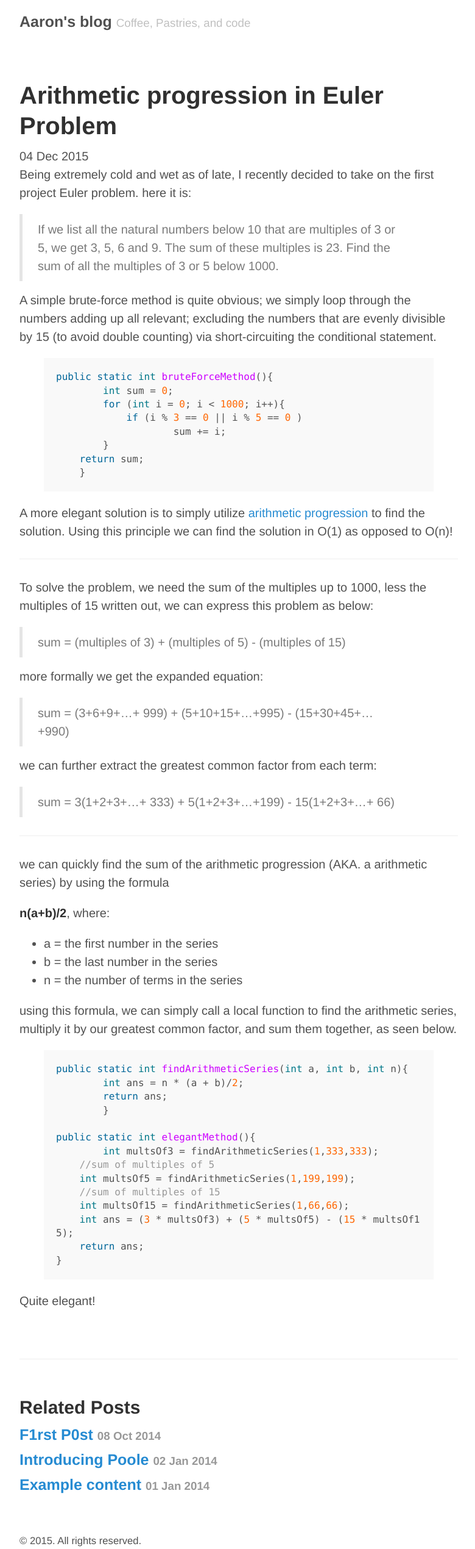
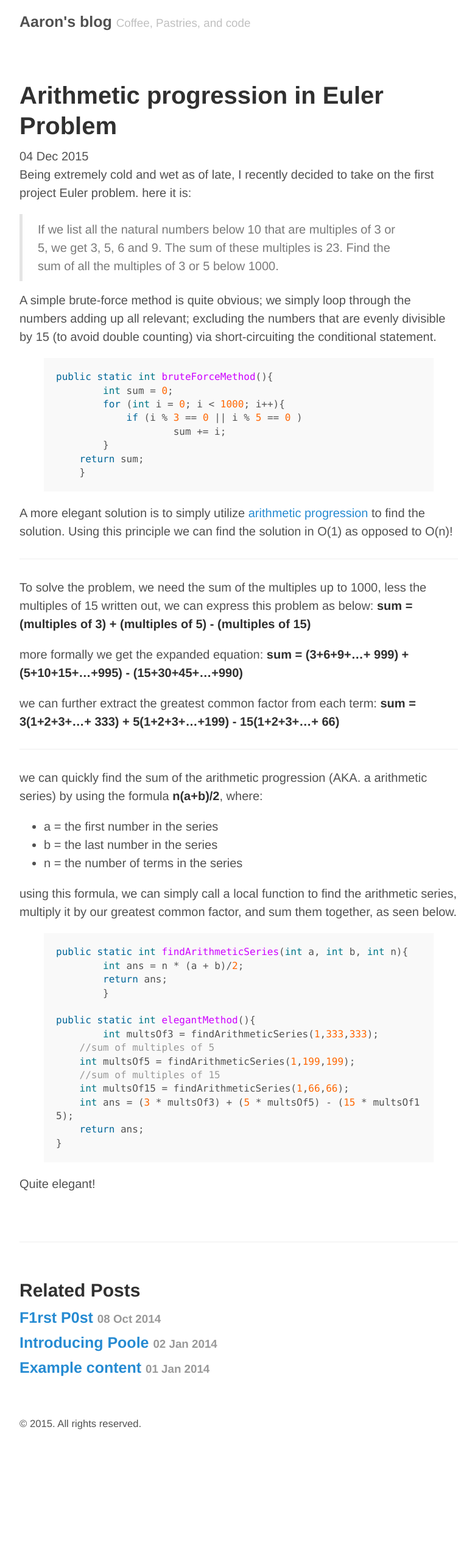
Before and after one commit to aahill/aahill.github.io, a Jekyll site: the page built from _posts/2015-12-04- project-euler1.md, in a window 1280 px wide. Shown: the whole page at 61% size, without its empty margins (248-1028 px from the left). Built offline with Jekyll 4.4.1, drawn with Linux system fonts in a browser that asks for light colours; after the commit the page ends 2348 px from its top, so only the background shows below that.

```diff
--- a/_posts/2015-12-04- project-euler1.md
+++ b/_posts/2015-12-04- project-euler1.md
@@ -32,18 +32,17 @@ to find the solution. Using this principle we can find the solution in O(1) as o
 
 To solve the problem, we need the sum of the multiples up to 1000, less the multiples of 15
 written out, we can express this problem as below:
-> sum = (multiples of 3) + (multiples of 5) - (multiples of 15)
+**sum = (multiples of 3) + (multiples of 5) - (multiples of 15)**
 
 more formally we get the expanded equation:
-> sum = (3+6+9+...+ 999) + (5+10+15+...+995) - (15+30+45+...+990)
+**sum = (3+6+9+...+ 999) + (5+10+15+...+995) - (15+30+45+...+990)**
 
 we can further extract the greatest common factor from each term:
-> sum = 3(1+2+3+...+ 333) + 5(1+2+3+...+199) - 15(1+2+3+...+ 66)
+**sum = 3(1+2+3+...+ 333) + 5(1+2+3+...+199) - 15(1+2+3+...+ 66)**
 
 -----
 
 we can quickly find the sum of the arithmetic progression (AKA. a arithmetic series) by using the formula
-
 **n(a+b)/2**, where:
 
 * a = the first number in the series
```
